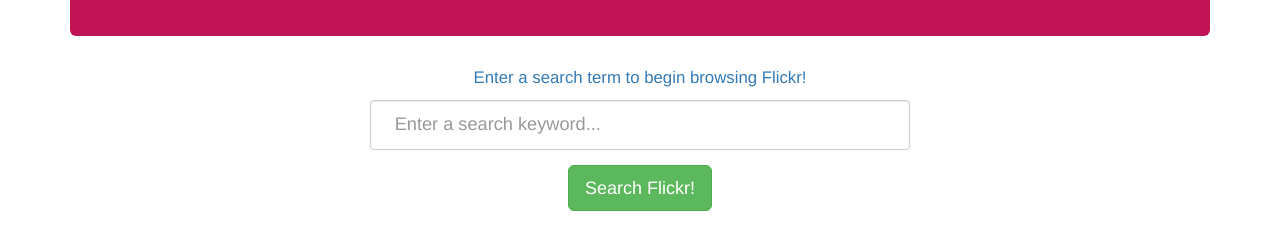
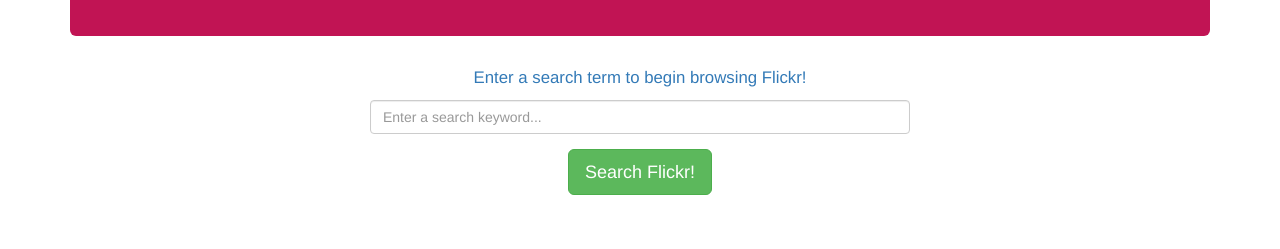
Before and after one commit to knadoor/4Mation-Frontend-Challenge---Bootstrap, a plain HTML site: page index.html in a window 1280 px wide. Shown: the part 159-408 px from the top of the page. Drawn offline with Linux system fonts and the light colour scheme.

Commit message:
Fixed a bug
Although text was being typed it would not show in IE or Firefox.

```diff
--- a/css/custom.css
+++ b/css/custom.css
@@ -125,6 +125,5 @@
 }
 
 #search {
-    padding: 1.3em;
-    font-size: 1.3em;
+    color: #C11454;
 }
```
